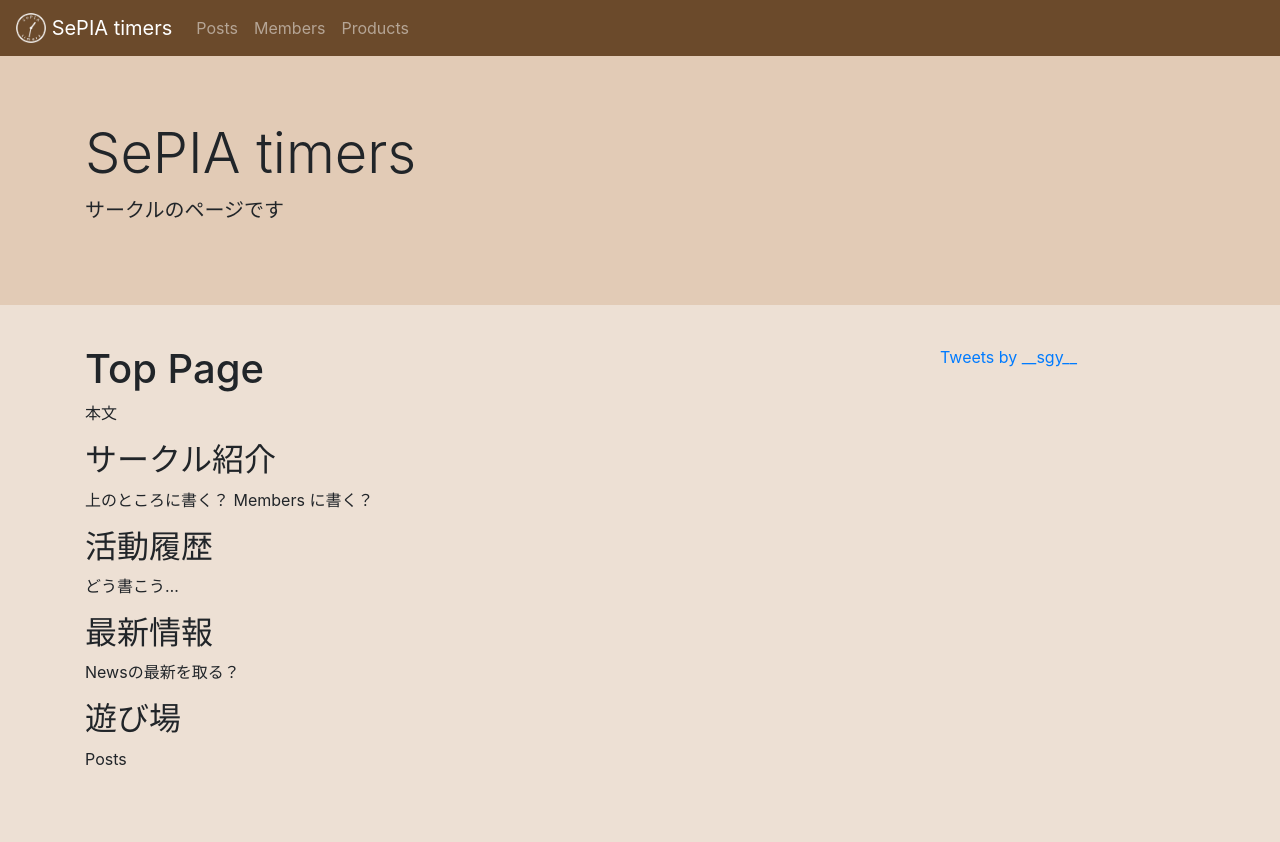
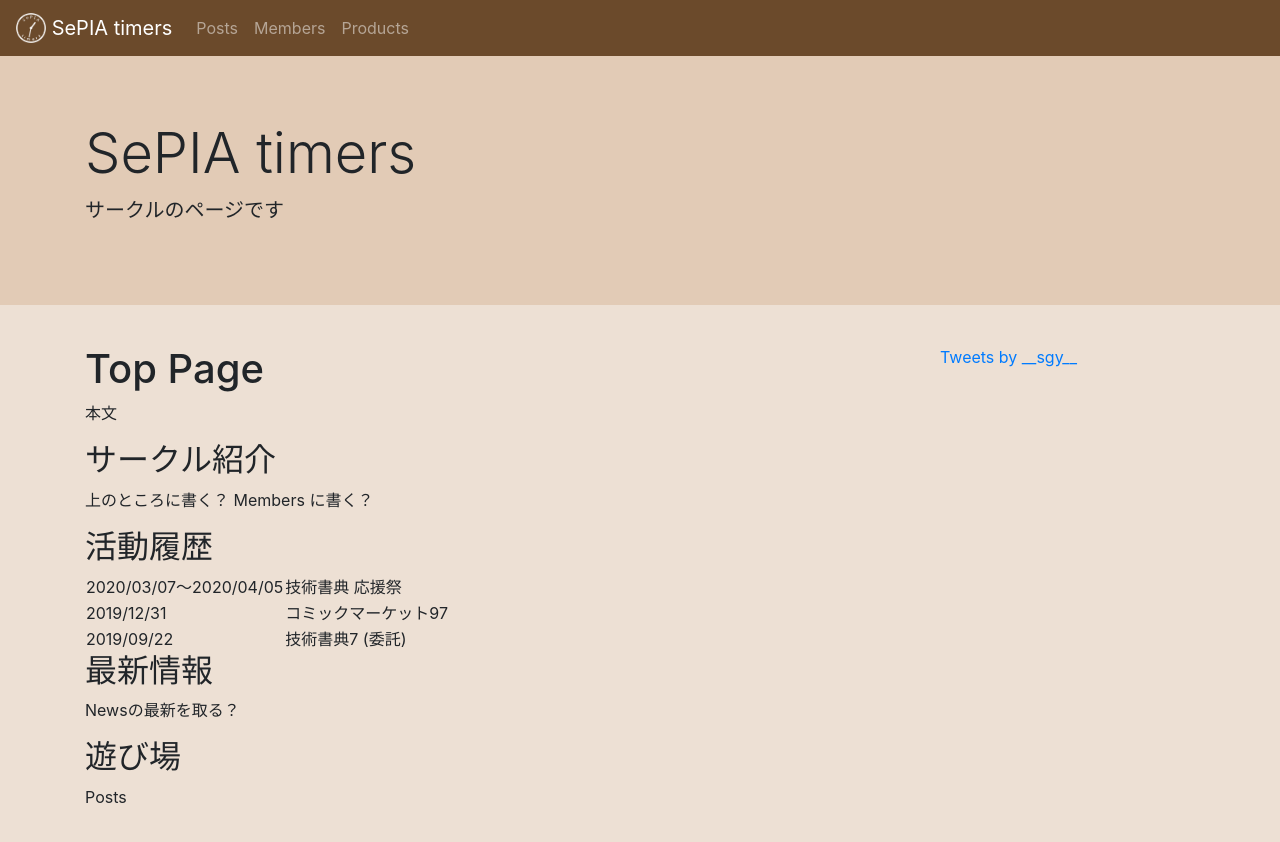
Before and after one commit to SePIAtimers/SePIAtimers.github.io, a Jekyll site: the page built from index.markdown, in a window 1280 px wide. Shown: the top 842 px of the page. Built offline with Jekyll 4.4.1, drawn with Linux system fonts in a browser that asks for light colours; comment, search, counter and statistics services are not loaded; our own code applies the rules of GitHub Pages for plain Markdown files.

Commit message:
活動履歴を書きました

```diff
--- a/index.markdown
+++ b/index.markdown
@@ -13,7 +13,10 @@ layout: top
 Members に書く？
 
 ## 活動履歴
-どう書こう...
+
+| 2020/03/07～2020/04/05 | 技術書典 応援祭 |
+| 2019/12/31 | コミックマーケット97 |
+| 2019/09/22 | 技術書典7 (委託) |
 
 ## 最新情報
 Newsの最新を取る？
```
